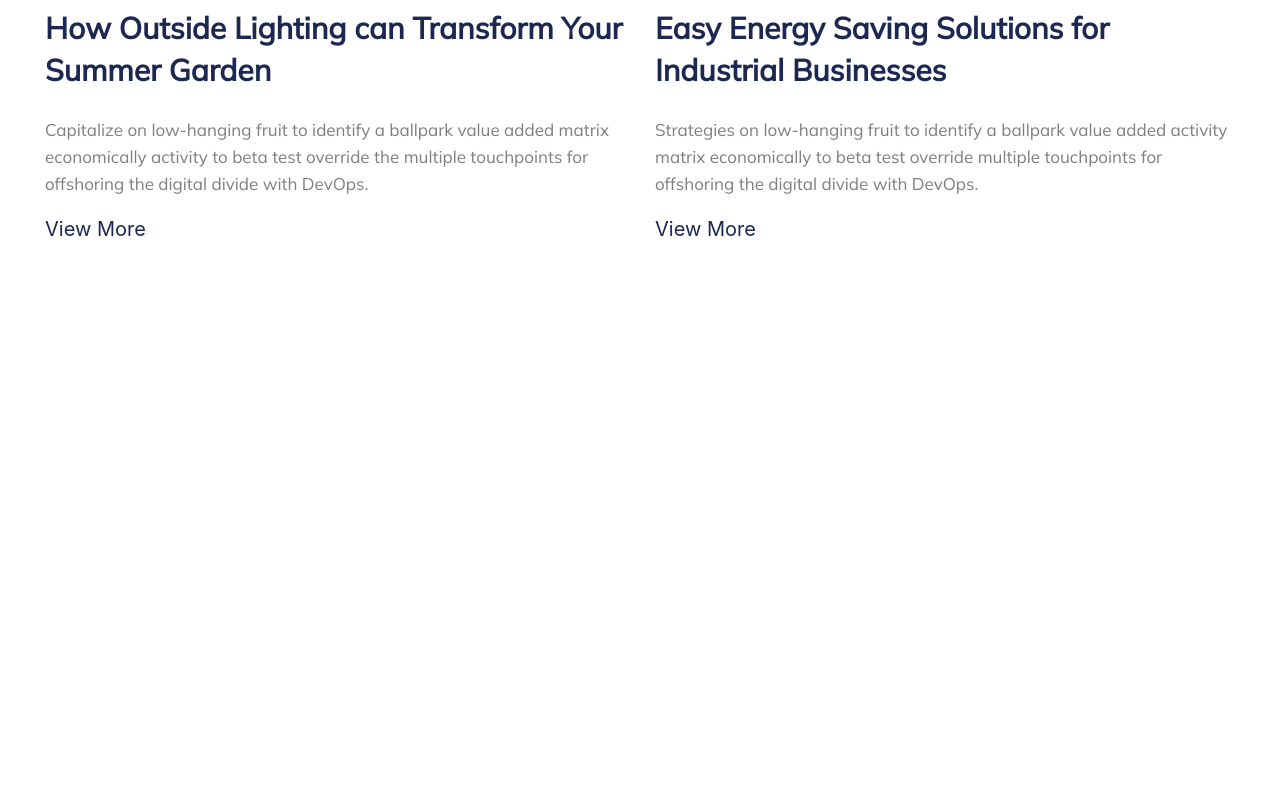
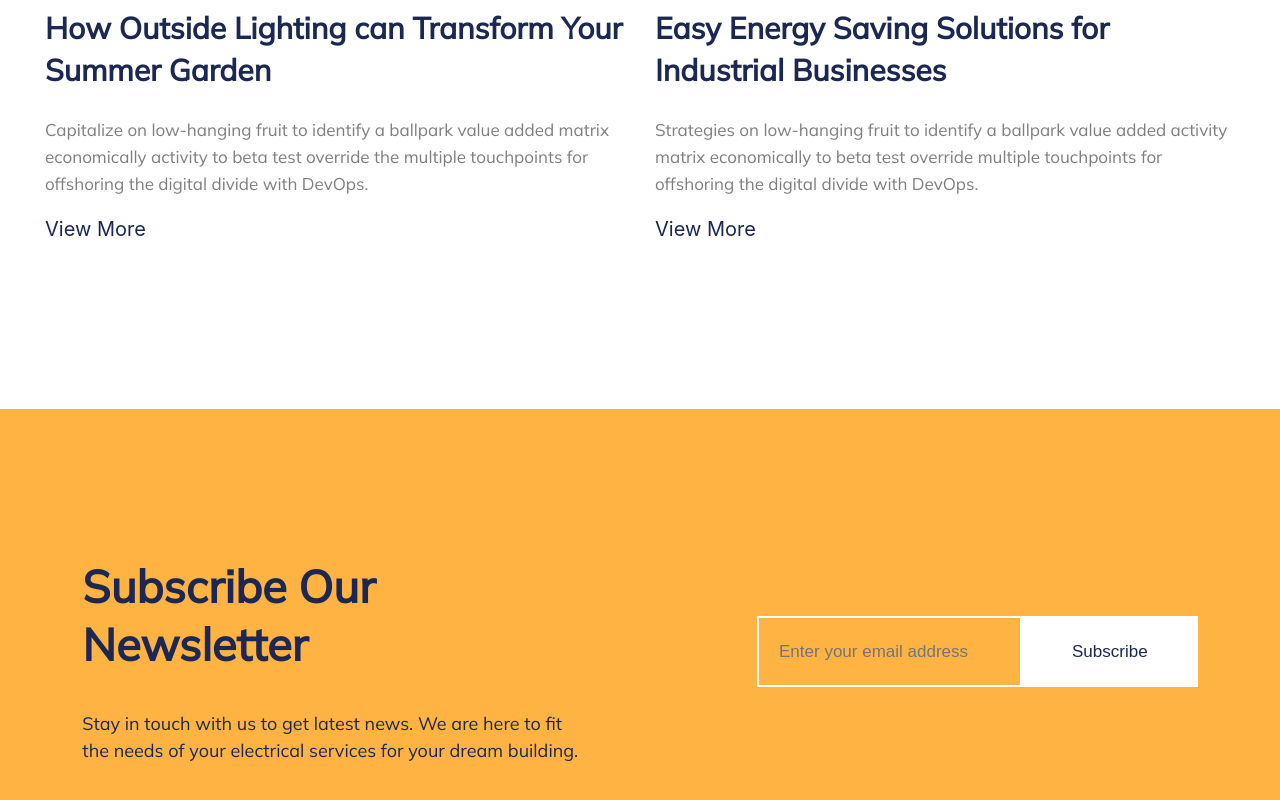
Before and after one commit to Klaot/bluecollor, a React (Create React App) app: page / in a window 1280 px wide. Shown: the part 9842-10642 px from the top of the page. Before the commit the page ends 10251 px from the top, so only its background shows below. Built offline with nearby package versions, Linux system fonts and the light colour scheme.

Commit message:
сверстал subscrabe блок

```diff
--- a/src/App.js
+++ b/src/App.js
@@ -7,6 +7,7 @@ import Navigation from './components/Navigation.js';
 import OurServices from './components/OurServices.js';
 import PricePlan from './components/PricePlan.js';
 import StayUpdated from './components/StayUpdated.js';
+import Subscribe from './components/Subscribe.js';
 import TheGallery from './components/TheGallery.js';
 import WhatWeOffer from './components/WhatWeOffer.js';
 import WhyChooseUs from './components/WhyChooseUs.js';
@@ -26,6 +27,7 @@ function App() {
         <Clients/>
         <PricePlan/>
         <StayUpdated/>
+        <Subscribe/>
     </div>
   );
 }
--- /dev/null
+++ b/src/components/Subscribe.js
@@ -0,0 +1,22 @@
+
+
+const Subscribe = () => {
+    return (
+        <section className='container subscribe'>
+            <div className='subscribe-info'>
+                <h1>Subscribe Our Newsletter</h1>
+                <p>Stay in touch with us to get latest news.
+                We are here to fit the needs of your electrical
+                services for your dream building.</p>
+            </div>
+            <div className='subscribe-form-block'>
+                <form className='subscribe-form'>
+                    <input name='subscribe' type='email' placeholder='Enter your email address'/>
+                    <button>Subscribe</button>
+                </form>
+            </div>
+        </section>
+    )
+};
+
+export default Subscribe;
--- a/src/styles/styles.scss
+++ b/src/styles/styles.scss
@@ -1094,3 +1094,55 @@ $colorH4: #1C2752;
  }
 
 }
+
+// Subscribe
+
+.subscribe {
+  background-color: $colorbg;
+  display: flex;
+  flex-direction: row;
+  align-items: center;
+  justify-content: space-around;
+  padding-top: 111px;
+  padding-bottom: 52px;
+
+  .subscribe-info {
+    max-width: 510px;
+  }
+  h1 {
+    font-size: 45px;
+    line-height: 58px;
+    color: $colorH4;
+  }
+  p {
+    font-size: 18px;
+    line-height: 27px;
+    color: $colorH4;
+  }
+
+  .subscribe-form {
+    input {
+      padding: 20px;
+      border: 2px solid #fff;
+      max-width: 400px;
+      font-size: 17px;
+      line-height: 27px;
+      background: transparent;
+      color: #1C2752;
+    }
+    input:focus {
+      outline-color: #7E7E7E;
+      outline-offset: 0;
+    }
+    button {
+      background-color: #fff;
+      color: #1C2752;
+      font-size: 17px;
+      line-height: 27px;
+      padding: 22px 50px;
+      border: none;
+    }
+  }
+}
+
+// Footer
```
